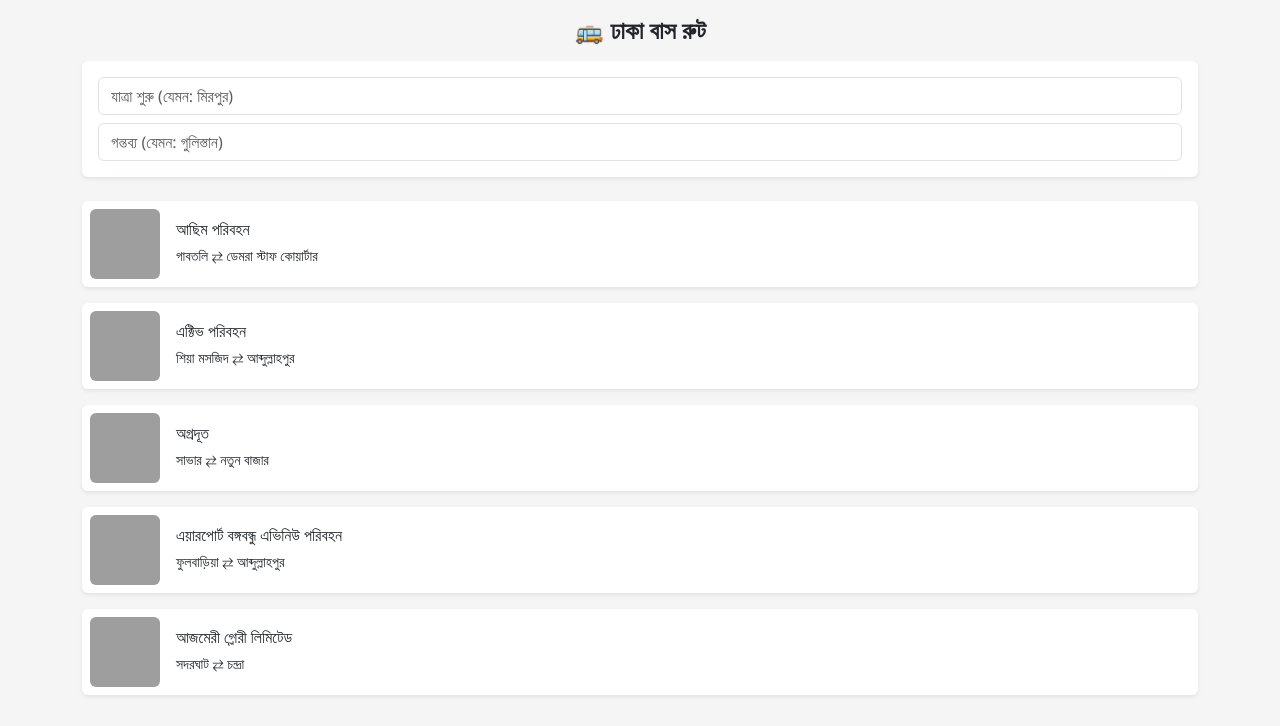
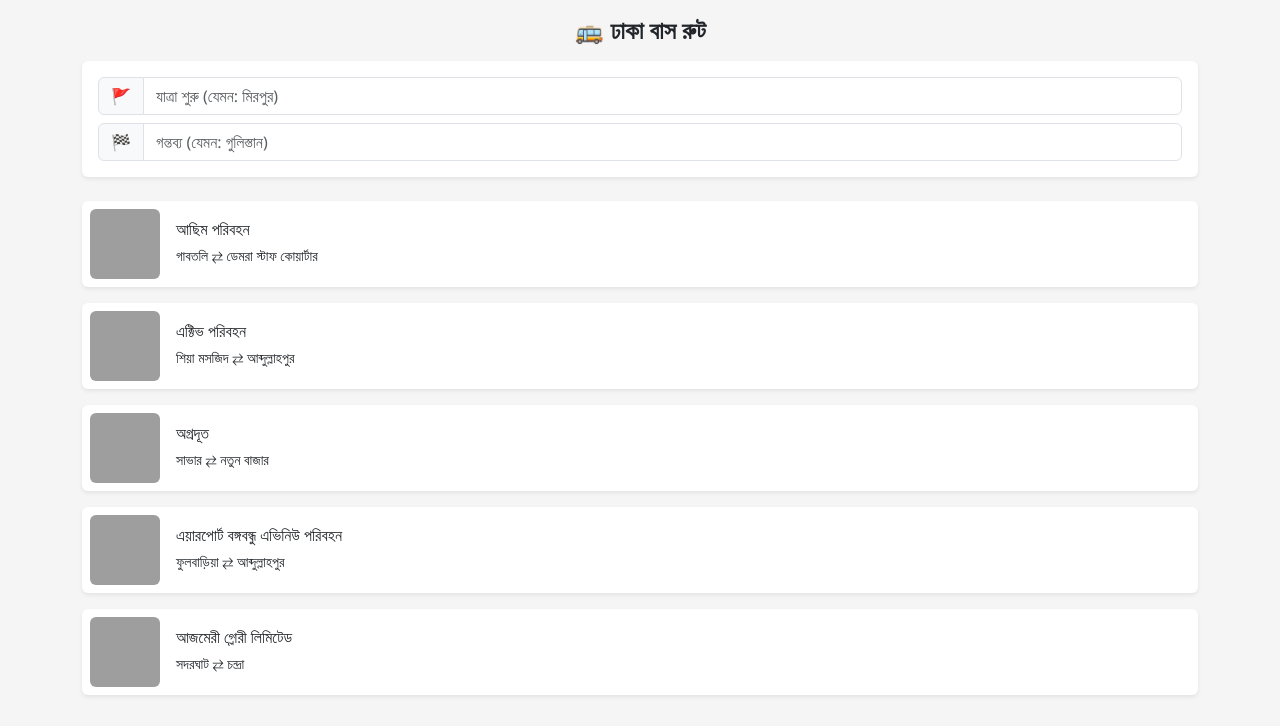
Before and after one commit to mr-masudrana/bus-routes, a plain HTML site: page index.html in a window 1280 px wide. Drawn offline with nearby package versions, Linux system fonts and the light colour scheme; grey boxes are pictures that could not be loaded.

Commit message:
Update index.html

```diff
--- a/index.html
+++ b/index.html
@@ -12,13 +12,26 @@
 <body>
   <div class="container py-3">
     <h4 class="text-center mb-3 fw-bold">🚌 ঢাকা বাস রুট</h4>
+    <div class="search-box p-3 bg-white rounded shadow-sm mb-4">
+      <!-- From input with reset -->
+      <div class="position-relative mb-2">
+        <div class="input-group">
+          <span class="input-group-text">🚩</span>
+          <input type="text" id="fromStation" class="form-control" placeholder="যাত্রা শুরু (যেমন: মিরপুর)">
+        </div>
+        <button id="resetFrom" class="btn position-absolute top-0 end-0 m-1" style="display: none;">❌</button>
+        <div id="fromList" class="autocomplete-box position-absolute shadow bg-white w-100"></div>
+      </div>
 
-    <div class="search-box p-3 bg-white rounded shadow-sm mb-4 position-relative">
-      <input type="text" id="fromStation" class="form-control mb-2" placeholder="যাত্রা শুরু (যেমন: মিরপুর)">
-      <div id="fromList" class="autocomplete-box rounded bg-white position-absolute w-100"></div>
-
-      <input type="text" id="toStation" class="form-control" placeholder="গন্তব্য (যেমন: গুলিস্তান)">
-      <div id="toList" class="autocomplete-box  rounded bg-white position-absolute w-100"></div>
+      <!-- To input with reset -->
+      <div class="position-relative">
+        <div class="input-group">
+          <span class="input-group-text">🏁</span>
+          <input type="text" id="toStation" class="form-control" placeholder="গন্তব্য (যেমন: গুলিস্তান)">
+        </div>
+        <button id="resetTo" class="btn position-absolute top-0 end-0 m-1" style="display: none;">❌</button>
+        <div id="toList" class="autocomplete-box position-absolute shadow bg-white w-100"></div>
+      </div>
     </div>
 
     <div id="routeList" class="d-grid gap-3"></div>
```
